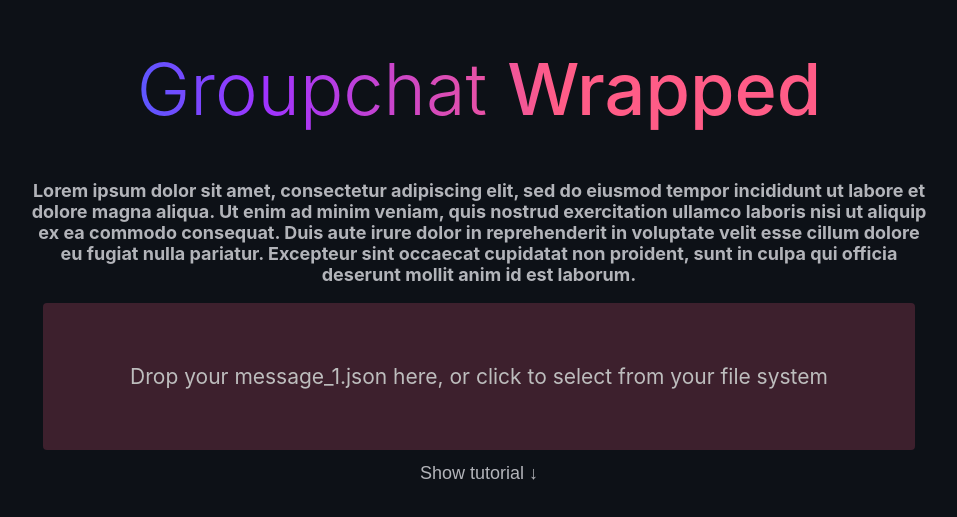
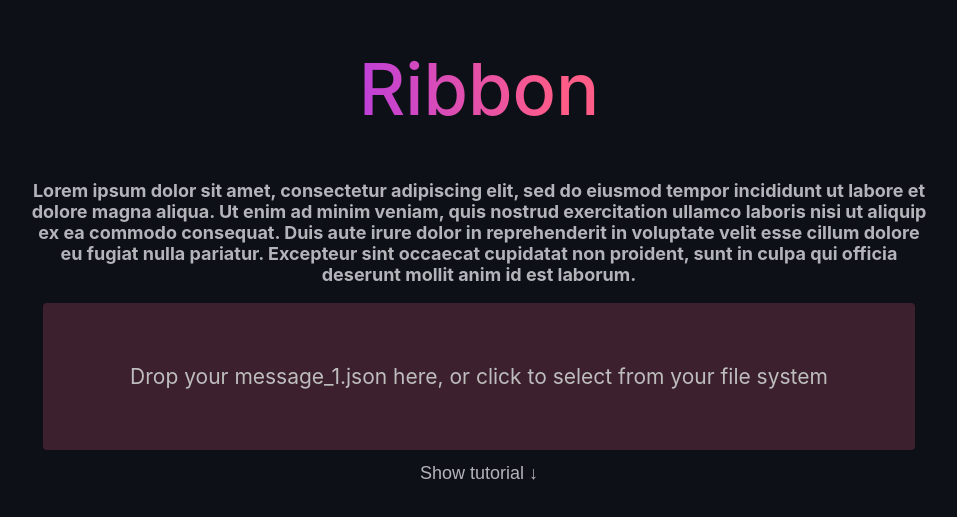
Before and after one commit to a-lafrance/Ribbon, a React (Create React App) app in the folder frontend/: page / in a window 1280 px wide. Shown: the part 159-676 px from the top of the page, without its empty margins (161-1118 px from the left). Built offline with nearby package versions, Linux system fonts and the light colour scheme.

Commit message:
renamed to ribbon

```diff
--- a/frontend/src/App.js
+++ b/frontend/src/App.js
@@ -76,7 +76,7 @@ class Home extends React.Component {
     return (
       <div className="App">
         <div className="container">
-          <h1>Groupchat <span className="bolded">Wrapped</span></h1>
+          <h1><span className="bolded">Ribbon</span></h1>
           <h3>Lorem ipsum dolor sit amet, consectetur adipiscing elit, sed do eiusmod tempor incididunt ut labore et dolore magna aliqua. Ut enim ad minim veniam, quis nostrud exercitation ullamco laboris nisi ut aliquip ex ea commodo consequat. Duis aute irure dolor in reprehenderit in voluptate velit esse cillum dolore eu fugiat nulla pariatur. Excepteur sint occaecat cupidatat non proident, sunt in culpa qui officia deserunt mollit anim id est laborum.</h3>
           <StyledDropzone onFileInput={this.props.onFileInput}/>
           <button onClick={this.toggleTutorial}>{this.state.displayTutorial ? 'Hide tutorial ↑' : 'Show tutorial ↓'}</button>
```
